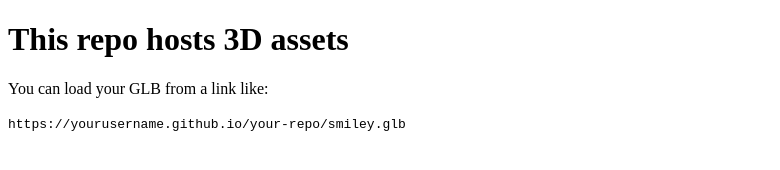
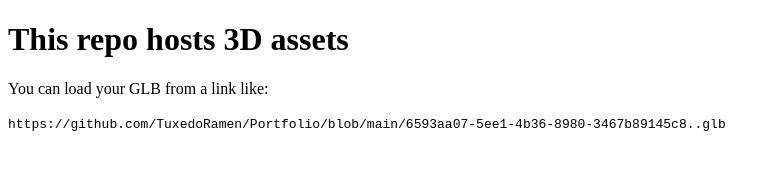
Before and after one commit to TuxedoRamen/Portfolio, a plain HTML site: page index.html in a window 1280 px wide. Shown: the whole page, without its empty margins (0-780 px from the left). Drawn offline with Linux system fonts and the light colour scheme.

Commit message:
Update index.html

```diff
--- a/index.html
+++ b/index.html
@@ -4,6 +4,6 @@
   <body>
     <h1>This repo hosts 3D assets</h1>
     <p>You can load your GLB from a link like:</p>
-    <p><code>https://yourusername.github.io/your-repo/smiley.glb</code></p>
+    <p><code>https://github.com/TuxedoRamen/Portfolio/blob/main/6593aa07-5ee1-4b36-8980-3467b89145c8..glb</code></p>
   </body>
 </html>
```
